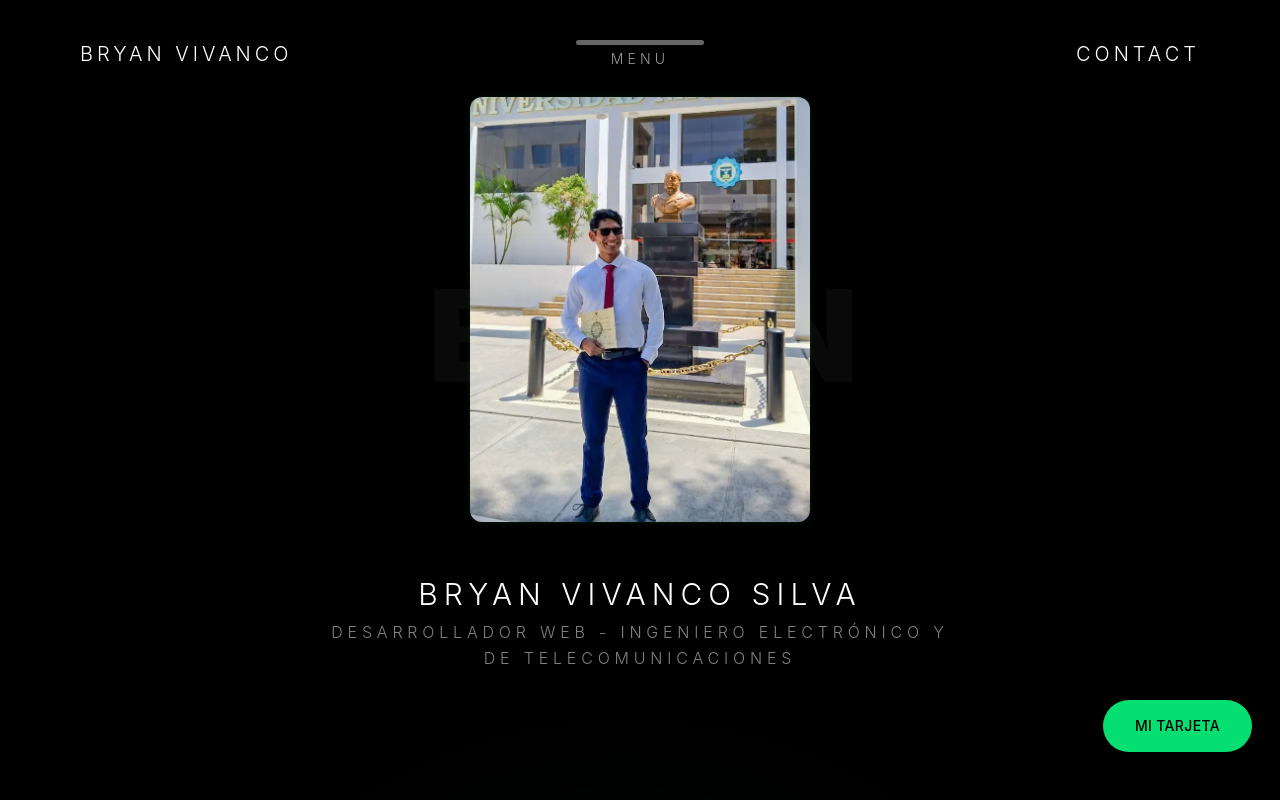
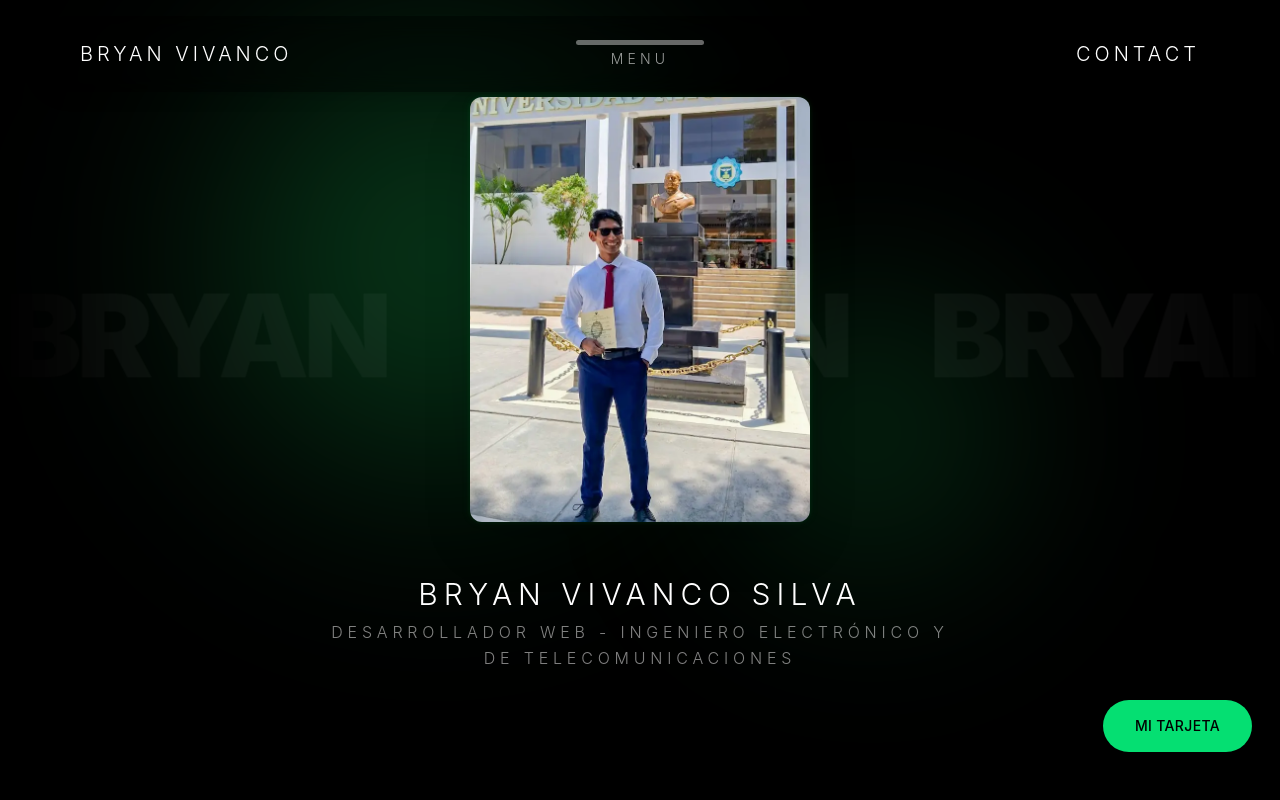
Before and after one commit to bryanvivancos/bjlinks-react-tailwind, a React (Vite) app: page / in a window 1280 px wide. Shown: the top 800 px of the page. Built offline with nearby package versions, Linux system fonts and the light colour scheme; what tailwind-animations would draw is missing.

Commit message:
update styles

```diff
--- a/index.html
+++ b/index.html
@@ -19,59 +19,7 @@
   <body class="flex justify-center bg-black mx-auto min-h-dvh">
   <!-- <body class="flex justify-center bg-black-900 mx-auto min-h-dvh"> -->
 
-    <div id="stars"></div>
     <div id="root"></div>
-
-    <script >
-      document.addEventListener("DOMContentLoaded",function(){
-
-          const stars = document.getElementById("stars");
-          const isMobile = window.innerWidth < 768;
-          const isLowEnd = navigator.hardwareConcurrency && navigator.hardwareConcurrency <= 4;
-
-          let maxStars = isMobile ? 15 : 30;
-          let currentStars = 0;
-
-          if (isMobile && isLowEnd) {
-            maxStars = 8;
-          }
-
-          const interval = isMobile ? 300 : 100;
-
-          setInterval(createStar, interval);
-
-          function createStar(){
-              if (currentStars >= maxStars) {
-                return;
-              }
-
-              currentStars++;
-
-              let right=Math.random()*500;
-              let viewportHeight = window.innerHeight;
-              let top=Math.random()*viewportHeight;
-
-              let star=document.createElement("div");
-              star.classList.add("star")
-              stars.appendChild(star);
-
-              star.style.top=top+"px";
-              star.style.right = right + "px";
-
-              let moveInterval = setInterval(runStar, isMobile ? 20 : 10);
-
-              function runStar() {
-                if (right >= window.innerWidth + 50) {
-                  clearInterval(moveInterval);
-                  star.remove();
-                  currentStars--;
-                }
-                right += isMobile ? 1 : 1.5;
-                star.style.right = right + "px";
-              }
-          }
-      })
-    </script>
     <script type="module" src="/src/main.jsx"></script>
 
   </body>
--- a/src/components/About.jsx
+++ b/src/components/About.jsx
@@ -1,6 +1,6 @@
 const About = () => {
     return (
-        <section id='about' className='relative w-full min-h-[50vh] md:min-h-screen bg-black flex items-center justify-center py-16 md:py-32 z-0!'>
+        <section id='about' className='relative w-full min-h-[50vh] md:min-h-screen flex items-center justify-center py-16 md:py-32 z-0!'>
 
             {/* fade a los laterales  */}
             <div className="hidden md:block pointer-events-none absolute inset-y-0 left-0 w-40 bg-gradient-to-r from-black to-transparent z-10" />
@@ -8,9 +8,6 @@ const About = () => {
             <div className="hidden md:block pointer-events-none absolute inset-y-0 right-0 w-40 bg-gradient-to-l from-black via-black/80 to-transparent z-10" />
 
             {/* fin de fade a los laterales  */}
-
-            {/* Gradient Blur Background - Optimized for mobile */}
-            <div className='absolute top-1/2 left-1/2 -translate-x-1/2 -translate-y-1/2 w-[300px] h-[300px] md:w-[600px] md:h-[600px] bg-gradient-to-br from-green-600/25 via-green-600/10 to-transparent blur-[60px] md:blur-[100px] rounded-full'></div>
 
             {/* Content Container */}
             <div className='relative z-10 w-full max-w-5xl mx-auto px-6 md:px-12'>
--- /dev/null
+++ b/src/components/AmbientGlow.jsx
@@ -0,0 +1,14 @@
+const AmbientGlow = () => {
+    return (
+        <div className="ambient-glow" aria-hidden="true">
+            <div className="ambient-glow__slot ambient-glow__slot--a">
+                <div className="ambient-glow__orb ambient-glow__orb--a" />
+            </div>
+            <div className="ambient-glow__slot ambient-glow__slot--b">
+                <div className="ambient-glow__orb ambient-glow__orb--b" />
+            </div>
+        </div>
+    )
+}
+
+export default AmbientGlow
--- a/src/components/Certificates.jsx
+++ b/src/components/Certificates.jsx
@@ -86,10 +86,7 @@ const Certificates = () => {
 
 
 
-    return <section id="certificates" className="w-full py-16 md:py-24 font-Quick text-text-primary bg-black z-0!">
-        {/* fade superior */}
-        <div className="pointer-events-none absolute inset-x-0 top-0 h-32 bg-gradient-to-b from-black to-transparent z-10" />
-
+    return <section id="certificates" className="w-full py-16 md:py-24 font-Quick text-text-primary z-0!">
         <div className='flex flex-col items-center gap-4 mb-12'>
             <div className='inline-flex items-center gap-2'>
 
--- a/src/components/Clients.jsx
+++ b/src/components/Clients.jsx
@@ -19,10 +19,8 @@ const Clients = () => {
     return (
         <section
             id='clients'
-            className='w-full py-16 md:py-24 font-Quick text-text-primary bg-black relative z-0!'
+            className='w-full py-16 md:py-24 font-Quick text-text-primary relative z-0!'
         >
-            <div className='pointer-events-none absolute inset-x-0 top-0 h-32 bg-gradient-to-b from-black to-transparent z-10' />
-
             <div className='flex flex-col items-center gap-4 mb-12'>
                 <span className='pre-header'>Confianza</span>
                 <h2 className='section-header'>Mis clientes</h2>
--- a/src/components/FooterCTA.jsx
+++ b/src/components/FooterCTA.jsx
@@ -5,20 +5,7 @@ const FooterCTA = () => {
     const year = new Date().getFullYear()
 
     return (
-        <section id="contact" className="relative min-h-screen w-full bg-[#0b0f14] flex items-center py-20 md:py-0">
-
-            {/* fade a los laterales  */}
-            <div className="hidden md:block pointer-events-none absolute inset-y-0 left-0 w-40 bg-gradient-to-r from-black to-transparent z-10" />
-
-            <div className="hidden md:block pointer-events-none absolute inset-y-0 right-0 w-40 bg-gradient-to-l from-black via-black/80 to-transparent z-10" />
-
-            {/* fin de fade a los laterales  */}
-
-            {/* fade superior */}
-            <div className="pointer-events-none absolute inset-x-0 top-0 h-32 bg-gradient-to-b from-black to-transparent z-10" />
-
-            {/* Glow Effect Background - Optimized for mobile */}
-            <div className="absolute top-1/2 left-1/2 -translate-x-1/2 -translate-y-1/2 w-[300px] h-[300px] md:w-[600px] md:h-[600px] bg-green-600/15 rounded-full blur-[80px] md:blur-[150px] pointer-events-none"></div>
+        <section id="contact" className="relative min-h-screen w-full flex items-center py-20 md:py-0">
 
             {/* Main Content */}
             <div className="relative z-10 w-full max-w-7xl mx-auto max-md:py-10 px-10 md:px-26">
@@ -139,8 +126,6 @@ const FooterCTA = () => {
                 </div>
             </div>
 
-            <div className="pointer-events-none absolute inset-x-0 bottom-0 h-32 bg-gradient-to-t from-black to-transparent z-10" />
-
             {/* Animations */}
             <style jsx>{`
                 @keyframes fadeInUp {
--- a/src/components/Hero.jsx
+++ b/src/components/Hero.jsx
@@ -1,25 +1,41 @@
 import Navbar from './Navbar'
 import TiltImage from './atoms/TiltImage'
 
+const MARQUEE_WORDS = ['BRYAN', 'BRYAN', 'BRYAN', 'BRYAN']
+
+const wordClass = 'm-0 pr-[0.7em] text-[18vw] md:text-[9vw] font-black leading-none tracking-tighter text-white/[0.04] whitespace-nowrap select-none'
+
 const Hero = () => {
     return (
-        <section id='hero' className='relative w-full min-h-screen'>
+        <section id='hero' className='relative w-full min-h-screen overflow-x-clip'>
 
             <Navbar />
 
             {/* Giant Background Text */}
-            <div className='hidden md:block absolute inset-0 flex items-center justify-center pointer-events-none top-60'>
-                <h1 className='text-center text-[8vw] md:text-[10vw] font-black tracking-tighter text-white/[0.04] whitespace-nowrap select-none'>
-                    BRYAN
-                </h1>
+            <div
+                className='hero-marquee-mask pointer-events-none absolute inset-x-0 top-[38%] z-0 -translate-y-1/2 overflow-hidden md:top-[42%]'
+            >
+                <div className='hero-marquee flex w-max'>
+                    {[0, 1].map((group) => (
+                        <div key={group} className='flex shrink-0' aria-hidden={group === 1 || undefined}>
+                            {MARQUEE_WORDS.map((word, index) => (
+                                group === 0 && index === 0 ? (
+                                    <h1 key={index} className={wordClass}>{word}</h1>
+                                ) : (
+                                    <span key={index} className={wordClass}>{word}</span>
+                                )
+                            ))}
+                        </div>
+                    ))}
+                </div>
             </div>
 
             {/* Main Content */}
             <div className='relative z-10 flex flex-col items-center justify-center min-h-screen px-6 md:px-12 pt-24 pb-32'>
 
                 {/* Central Image */}
-                <div className='w-full max-w-[280px] md:max-w-[340px] mb-8 md:mb-12'>
-                    <div className='relative aspect-[4/5] rounded-xl shadow-2xl group'>
+                <div className='relative w-full max-w-[280px] md:max-w-[340px] mb-8 md:mb-12'>
+                    <div className='relative z-10 aspect-[4/5] rounded-xl shadow-2xl group'>
                         <TiltImage
                             src='/IMG-20230911-WA0113.webp'
                             alt='Bryan Vivanco Silva'
@@ -37,18 +53,6 @@ const Hero = () => {
                     </p>
                 </div>
             </div>
-
-            {/* CTA Button - Bottom Right */}
-            {/* <div className='absolute bottom-8 right-6 md:bottom-12 md:right-12 z-20'>
-                <a
-                    href='https://bryanvivancosbusiness.vercel.app/'
-                    target='_blank'
-                    rel='noopener noreferrer'
-                    className='inline-block bg-white text-black px-6 md:px-8 py-3 md:py-4 rounded-full text-xs md:text-sm font-medium tracking-wide uppercase hover:bg-white/90 transition-all duration-300 shadow-lg hover:shadow-xl'
-                >
-                    VIEW MY CARD
-                </a>
-            </div> */}
 
             {/* Fade-in Animation */}
             <style jsx>{`
--- a/src/components/ProjectsSection.jsx
+++ b/src/components/ProjectsSection.jsx
@@ -176,7 +176,7 @@ const ProjectsSection = () => {
   )
 
   return (
-    <section id="projects" className="relative py-32 bg-black z-0!" ref={wrapperRef}>
+    <section id="projects" className="relative py-32 z-0!" ref={wrapperRef}>
 
       {/* HEADER */}
       <div className="max-w-7xl mx-auto px-6 md:px-12 mb-20 text-center">
--- a/src/components/Skills.jsx
+++ b/src/components/Skills.jsx
@@ -46,11 +46,7 @@ const Skills = () => {
                 </h2>
             </div>
 
-            <div className="relative w-full overflow-hidden py-10 group space-y-4">
-
-                {/* 🔥 Fade edges */}
-                <div className="pointer-events-none absolute left-0 top-0 h-full w-24 bg-gradient-to-r from-black to-transparent z-10"></div>
-                <div className="pointer-events-none absolute right-0 top-0 h-full w-24 bg-gradient-to-l from-black to-transparent z-10"></div>
+            <div className="skills-marquee relative w-full py-10 group space-y-4">
 
                 {/* 🔥 Carousel track */}
                 <div className="flex w-max animate-scroll-left hover:[animation-play-state:paused]">
--- a/src/pages/App.jsx
+++ b/src/pages/App.jsx
@@ -10,11 +10,13 @@ import FloatButton from '../components/FloatButton'
 import ProjectsTab from '../components/ProjectsTab.jsx'
 import ProjectsSection from '../components/ProjectsSection.jsx'
 import Resume from '../components/Resume'
+import AmbientGlow from '../components/AmbientGlow.jsx'
 
 function App() {
 
   return (
     <div className='min-h-dvh bg-black overflow-hidden relative'>
+      <AmbientGlow />
 
       <main className='relative'>
         <Hero />
--- a/src/styles/App.css
+++ b/src/styles/App.css
@@ -119,13 +119,6 @@
   }
 }
 
-#stars {
-    position: absolute;
-    inset: 0;
-    z-index: 0;
-    pointer-events: none;
-}
-
 #root {
     position: relative;
     z-index: 10;
@@ -139,26 +132,6 @@ main {
 section {
     position: relative;
     z-index: 1;
-}
-
-.star {
-    position: absolute;
-    width: 2px;
-    height: 2px;
-    background: #fff;
-    animation: starTwinkle 10s infinite linear;
-}
-
-@keyframes starTwinkle {
-    0%, 100% {
-        opacity: 0.4;
-    }
-    25%, 75% {
-        opacity: 0.8;
-    }
-    50% {
-        opacity: 1;
-    }
 }
 
 .pre-header {
@@ -197,11 +170,6 @@ section {
 }
 
 @media (prefers-reduced-motion: reduce) {
-    .star {
-        animation: none;
-        opacity: 0.6;
-    }
-
     * {
         animation-duration: 0.01ms !important;
         animation-iteration-count: 1 !important;
@@ -221,9 +189,119 @@ section {
         transform: none !important;
         scale: 1 !important;
     }
+}
 
-    .star {
+@keyframes hero-marquee-left {
+    from { transform: translate3d(0, 0, 0); }
+    to { transform: translate3d(-50%, 0, 0); }
+}
+
+.skills-marquee {
+    overflow: hidden;
+    -webkit-mask-image: linear-gradient(to right, transparent 0%, #000 14%, #000 86%, transparent 100%);
+    mask-image: linear-gradient(to right, transparent 0%, #000 14%, #000 86%, transparent 100%);
+}
+
+.hero-marquee-mask {
+    -webkit-mask-image: linear-gradient(to right, transparent 0%, #000 10%, #000 90%, transparent 100%);
+    mask-image: linear-gradient(to right, transparent 0%, #000 10%, #000 90%, transparent 100%);
+}
+
+.hero-marquee {
+    animation: hero-marquee-left 28s linear infinite;
+    will-change: transform;
+}
+
+@media (prefers-reduced-motion: reduce) {
+    .hero-marquee {
         animation: none;
-        opacity: 0.5;
     }
 }
+
+.ambient-glow {
+    position: fixed;
+    inset: 0;
+    z-index: 0;
+    pointer-events: none;
+    overflow: hidden;
+}
+
+.ambient-glow__slot {
+    position: absolute;
+    top: 42%;
+    left: 50%;
+    translate: -50% -50%;
+    will-change: transform;
+    animation-timing-function: linear;
+    animation-fill-mode: both;
+    animation-timeline: scroll(root);
+}
+
+.ambient-glow__slot--a {
+    width: 20rem;
+    height: 20rem;
+    animation-name: ambient-drift-a;
+}
+
+.ambient-glow__slot--b {
+    width: 14rem;
+    height: 14rem;
+    animation-name: ambient-drift-b;
+}
+
+.ambient-glow__orb {
+    width: 100%;
+    height: 100%;
+    border-radius: 9999px;
+}
+
+.ambient-glow__orb--a {
+    background: radial-gradient(circle, rgba(22, 163, 74, 0.42) 0%, rgba(22, 163, 74, 0.16) 42%, transparent 70%);
+    filter: blur(48px);
+}
+
+.ambient-glow__orb--b {
+    background: radial-gradient(circle, rgba(22, 163, 74, 0.28) 0%, transparent 68%);
+    filter: blur(40px);
+}
+
+@keyframes ambient-drift-a {
+    0% { transform: translate3d(-16vw, -10vh, 0); }
+    22% { transform: translate3d(14vw, 4vh, 0); }
+    48% { transform: translate3d(8vw, 16vh, 0); }
+    74% { transform: translate3d(-18vw, 2vh, 0); }
+    100% { transform: translate3d(6vw, -8vh, 0); }
+}
+
+@keyframes ambient-drift-b {
+    0% { transform: translate3d(18vw, 12vh, 0); }
+    35% { transform: translate3d(-10vw, -6vh, 0); }
+    68% { transform: translate3d(16vw, 8vh, 0); }
+    100% { transform: translate3d(-14vw, 18vh, 0); }
+}
+
+@media (min-width: 768px) {
+    .ambient-glow__slot--a {
+        width: 42rem;
+        height: 42rem;
+    }
+
+    .ambient-glow__slot--b {
+        width: 28rem;
+        height: 28rem;
+    }
+
+    .ambient-glow__orb--a {
+        filter: blur(90px);
+    }
+
+    .ambient-glow__orb--b {
+        filter: blur(80px);
+    }
+}
+
+@media (prefers-reduced-motion: reduce) {
+    .ambient-glow__slot {
+        animation: none;
+    }
+}
```
